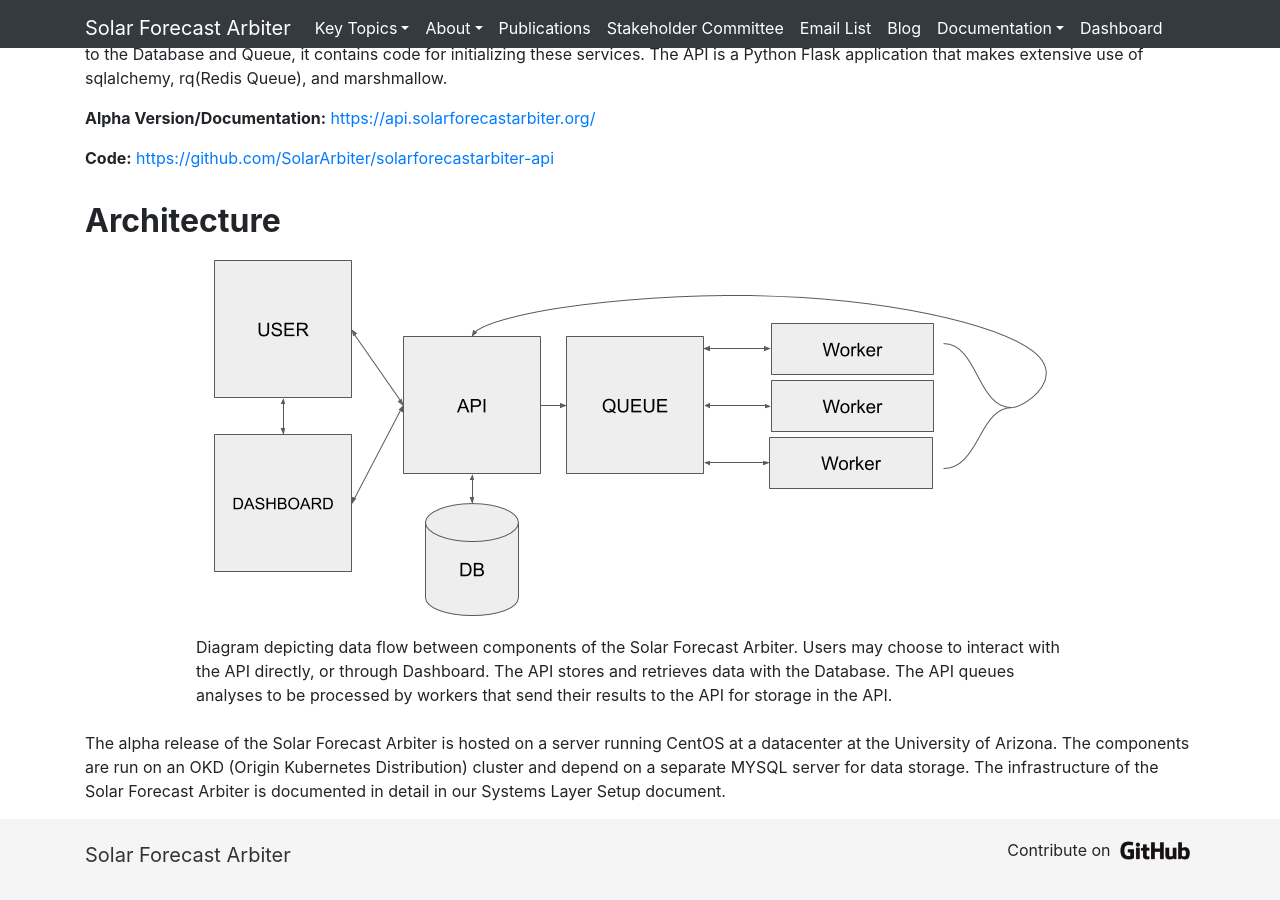
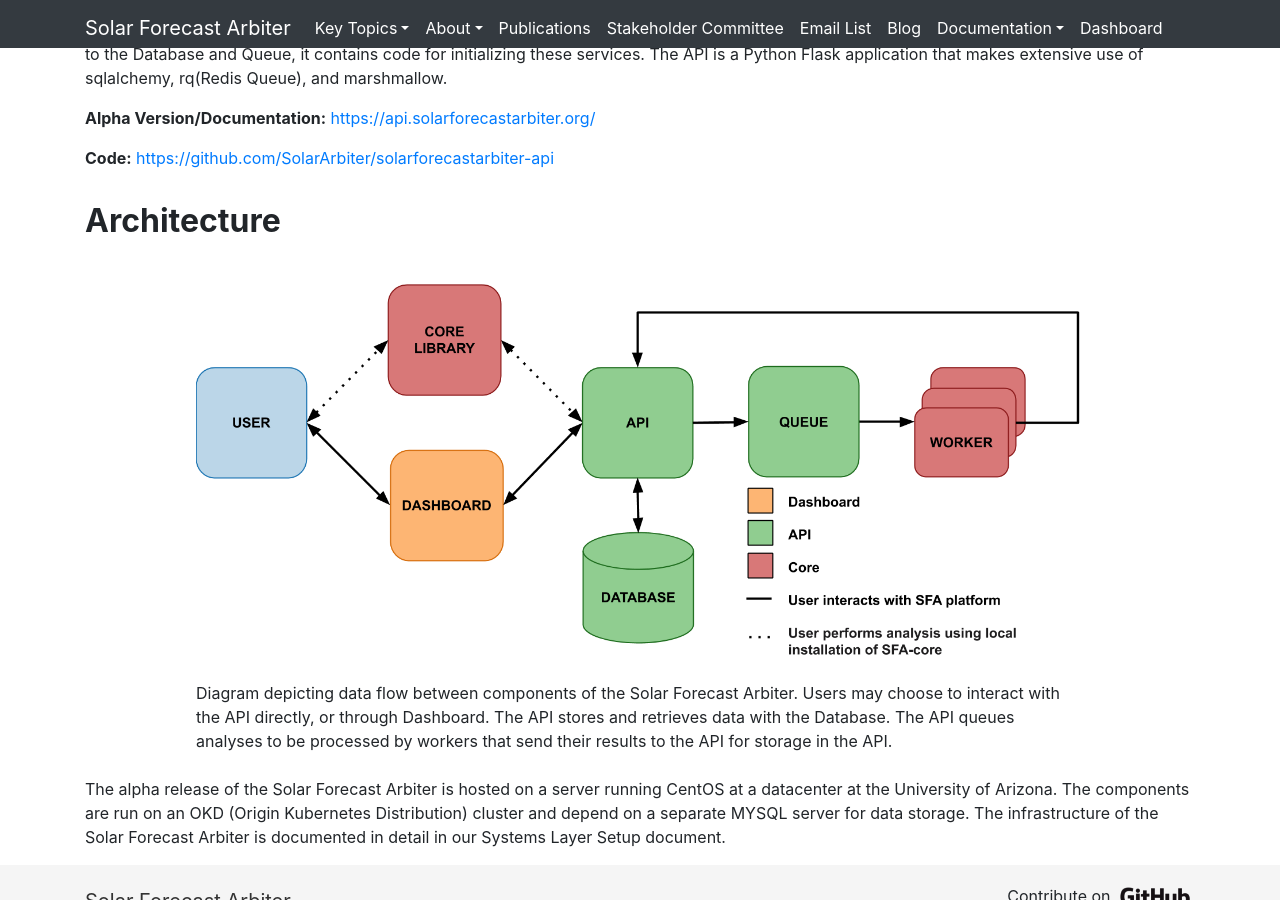
Before and after one commit to SolarArbiter/SolarArbiter.github.io, a Jekyll site: the page built from framework_documentation.md, in a window 1280 px wide and 900 px high, scrolled down 867 px. Built offline with Jekyll 4.4.1, drawn with Linux system fonts in a browser that asks for light colours.

Commit message:
update architecture diagram (#136)

```diff
--- a/framework_documentation.md
+++ b/framework_documentation.md
@@ -36,7 +36,7 @@
 
 ## Architecture
 
-<img class="figure" src="/images/alpha_release_architecture_chart.png"/>
+<img class="figure" src="/images/architecture_chart.png"/>
 
 <figcaption class="figure">Diagram depicting data flow between components of the Solar Forecast Arbiter. Users may choose to interact with the API directly, or through Dashboard. The API stores and retrieves data with the Database. The API queues analyses to be processed by workers that send their results to the API for storage in the API.</figcaption>
 
```
Also changed, not shown: images/architecture_chart.png (added).
